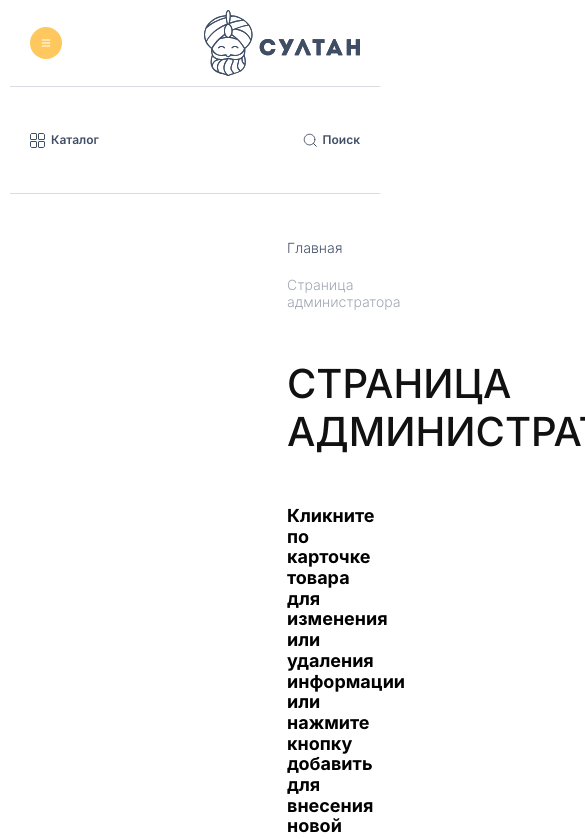
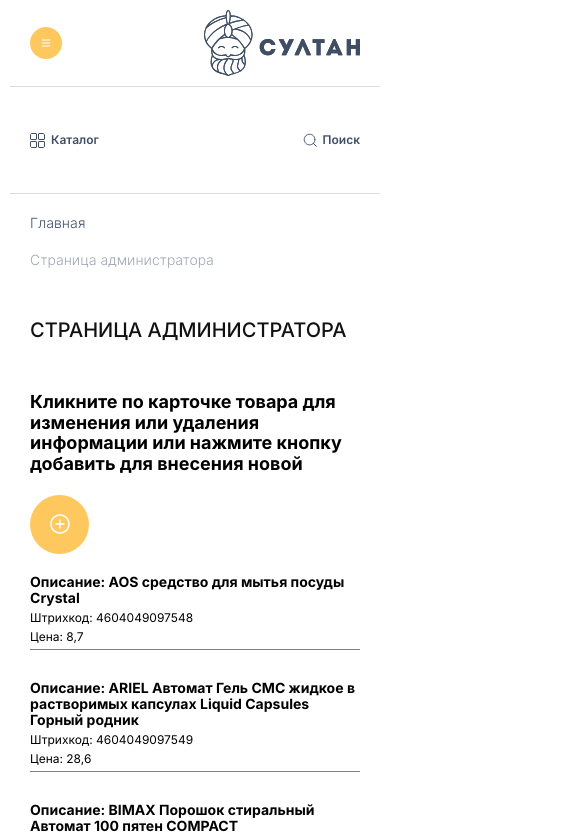
Before and after one commit to mvodev/hotels-online-shop, a React (Vite) app: page /hotels-online-shop/admin in a window 390 px wide. Shown: the top 839 px of the page, 585 px wide, since content can reach past the window. Built offline with nearby package versions, Linux system fonts and the light colour scheme.

Commit message:
add media rules for admin page

```diff
--- a/src/components/admin-card/AdminCard.scss
+++ b/src/components/admin-card/AdminCard.scss
@@ -1,5 +1,6 @@
 .admin-card {
   border-bottom: 1px solid gray;
+  padding-bottom: 5px;
   cursor: pointer;
   a {
     color: inherit;
--- a/src/pages/AdminPage.scss
+++ b/src/pages/AdminPage.scss
@@ -25,3 +25,18 @@
   }
 
 }
+
+@media (max-width:1200px) {
+  .admin {
+    padding: 40px;
+  }
+}
+
+@media (max-width:1200px) {
+  .admin {
+    padding: 20px;
+    &__header {
+      font-size: 20px;
+    }
+  }
+}
```
